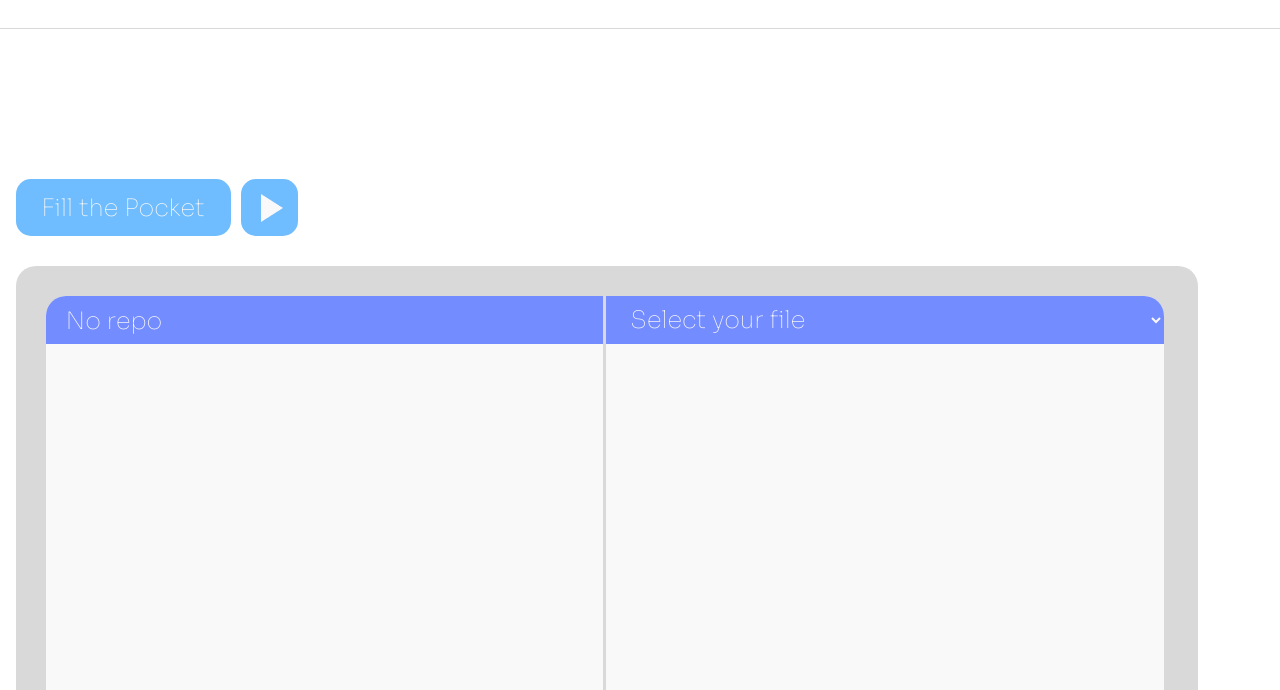
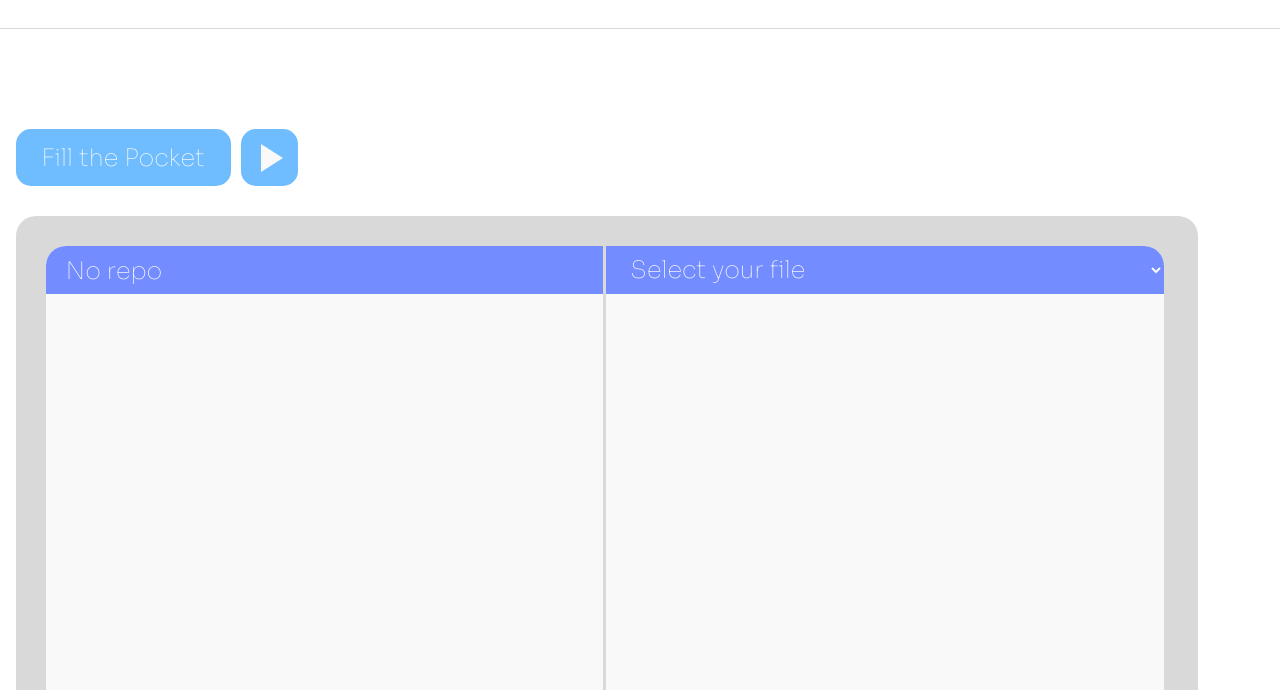
Before and after one commit to luiscolon0426/Zneaker, a React app in the folder app/: page /app in a window 1280 px wide. Shown: the part 110-800 px from the top of the page. Built offline with nearby package versions, Linux system fonts and the light colour scheme; some packages are replaced by stand-ins of ours; no server answers; the database is empty; sample sign-in values are in the browser's storage.

Commit message:
80% app page done

```diff
--- a/app/src/components/Page.js
+++ b/app/src/components/Page.js
@@ -4,7 +4,7 @@ import play_button from '../imgs/PLAY.png'
 
 const Page = () => {
   return (
-    <div>
+    <div className='parentPage'>
         <div className='pageContainer'>
           {/*<div className='UserIcon'></div>*/}
           <div className='playContainer'>
--- a/app/src/styles/Page.css
+++ b/app/src/styles/Page.css
@@ -1,4 +1,8 @@
 @import '/src/styles/constants.css';
+
+.parentPage{
+  transform: translateY(-50px);
+}
 
 .playContainer{
   display: flex;
```
